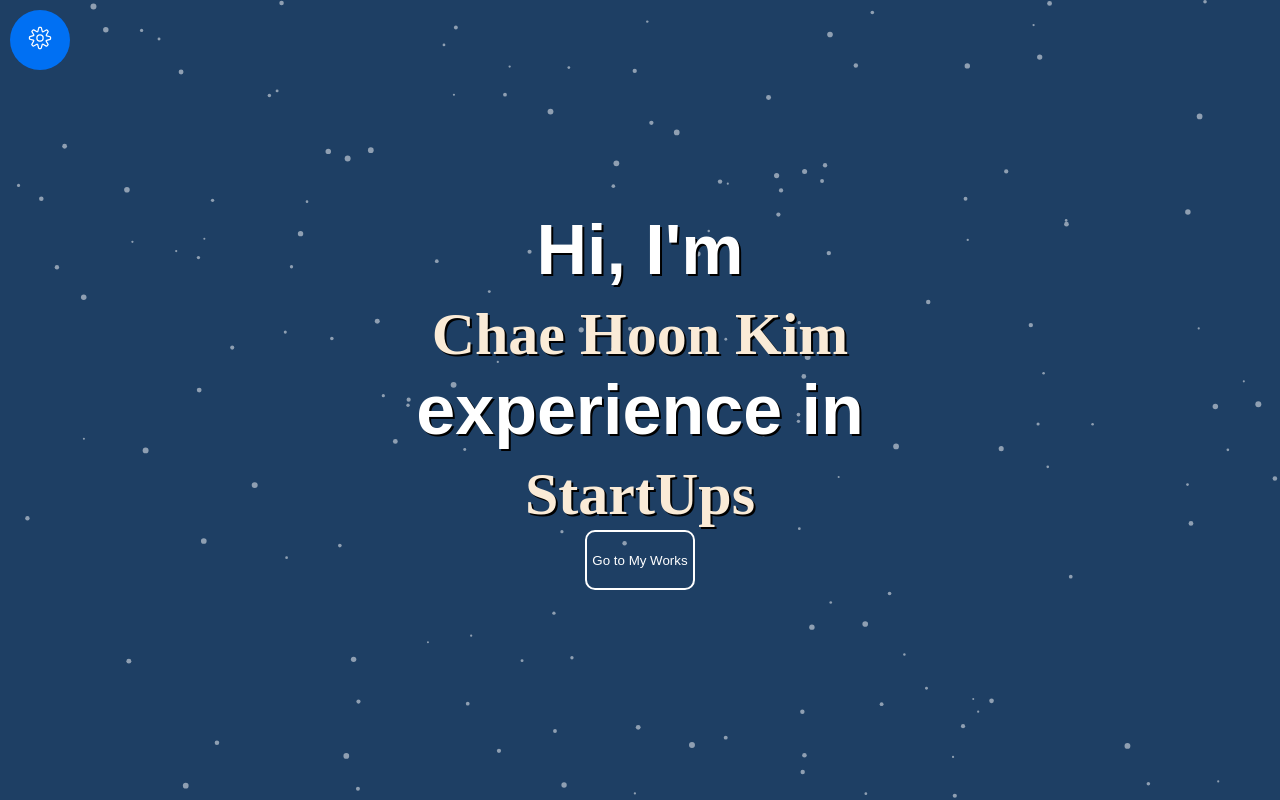
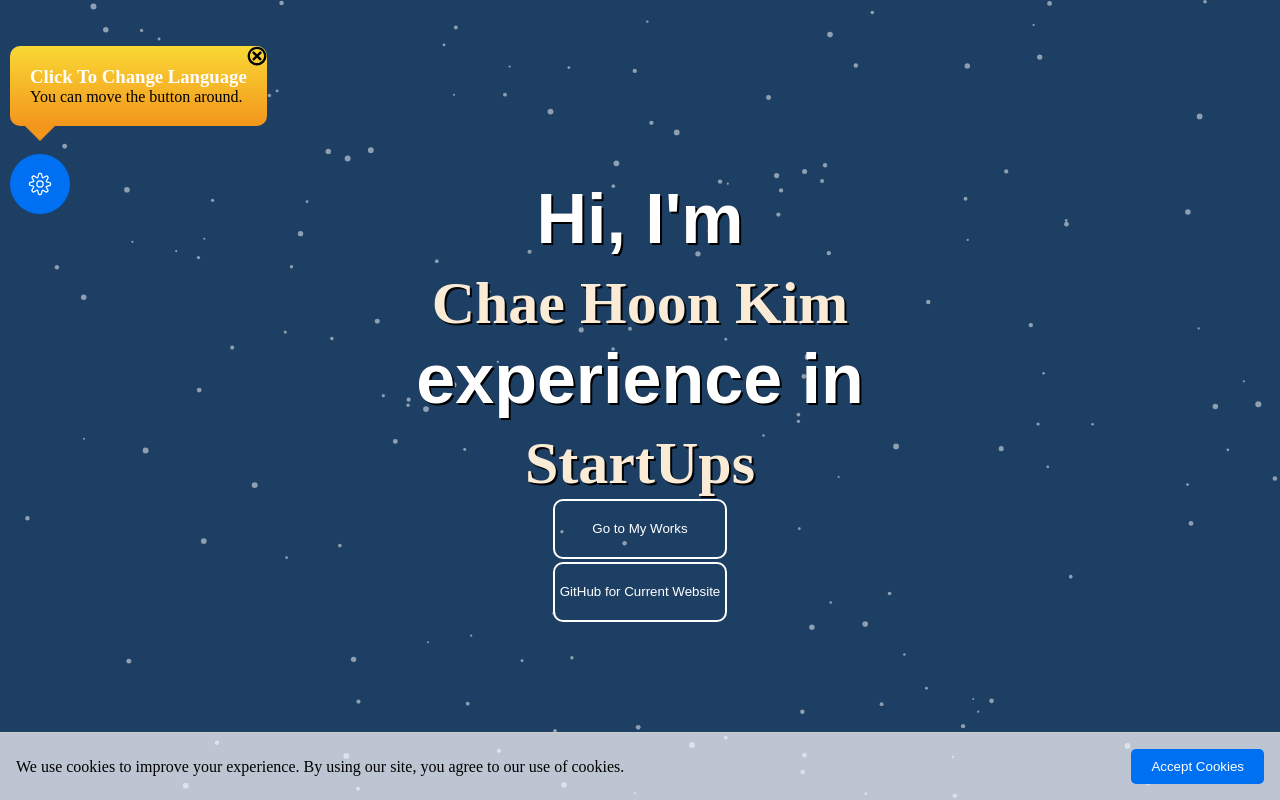
Before and after one commit to ChaeHoonK/Portfolio, a Next.js app: page / in a window 1280 px wide. Shown: the top 800 px of the page. Built offline with nearby package versions, Linux system fonts and the light colour scheme.

Commit message:
cookie function added

```diff
--- /dev/null
+++ b/components/CookieConsent/CookieConsent.module.css
@@ -0,0 +1,27 @@
+/* styles/CookieConsent.module.css */
+
+.banner {
+    position: fixed;
+    bottom: 0;
+    width: 100%;
+    padding: 1rem;
+    background-color: rgb(255,255,255,0.7);
+    border-top: 1px solid #ccc;
+    display: flex;
+    justify-content: space-between;
+    align-items: center;
+  }
+
+  .text {
+    margin: 0;
+    color:black
+  }
+
+  .button {
+    background-color: #0070f3;
+    color: white;
+    border: none;
+    padding: 10px 20px;
+    cursor: pointer;
+    border-radius: 5px;
+  }
--- /dev/null
+++ b/components/CookieConsent/CookieConsent.tsx
@@ -0,0 +1,36 @@
+// components/CookieConsent.js
+
+import { useEffect, useState } from 'react';
+import Cookies from 'js-cookie';
+import styles from './CookieConsent.module.css';  // Import the CSS module
+
+const CookieConsent = () => {
+  const [showBanner, setShowBanner] = useState(false);
+
+  const acceptCookies = () => {
+    Cookies.set('CookieConsent', 'true', { expires: 365 });
+    setShowBanner(false);
+  };
+
+  useEffect(() => {
+    if (!Cookies.get('CookieConsent')) {
+      setShowBanner(true);
+    }
+  }, []);
+
+  if (!showBanner) {
+    return null;
+  }
+
+  return (
+    <div className={styles.banner}>
+      <p className={styles.text}>
+        We use cookies to improve your experience.
+        By using our site, you agree to our use of cookies.
+      </p>
+      <button className={styles.button} onClick={acceptCookies}>Accept Cookies</button>
+    </div>
+  );
+};
+
+export default CookieConsent;
--- a/components/FloatingButton/FloatingSettingButton.module.css
+++ b/components/FloatingButton/FloatingSettingButton.module.css
@@ -6,6 +6,9 @@
 }
 
 .chatButton {
+  display: flex;
+  justify-content: center;
+  align-items: center;
   background-color: #0070f3;
   color: white;
   border: none;
@@ -14,6 +17,8 @@
   height: 60px;
   font-size: 16px;
   cursor: pointer;
+  left:-15px;
+  top:-15px
 }
 
 .dragBorder {
@@ -23,3 +28,27 @@
   border-radius: 4px;
   cursor: move;
 }
+
+.comment {
+  position: relative;
+  top:20px;
+  padding: 15px;
+  margin: 1em 0 3em;
+  color: #000;
+  background: #f3961c;
+  border-radius: 10px;
+  background:linear-gradient(#f9d835, #f3961c);
+}
+
+/* creates triangle */
+.comment:after {
+  content: "";
+  display: block; /* reduce the damage in FF3.0 */
+  position: absolute;
+  bottom: -15px;
+  left: 15px;
+  width: 0;
+  border-width: 15px 15px 0;
+  border-style: solid;
+  border-color: #f3961c transparent;
+}
--- a/components/FloatingButton/FloatingSettingButton.tsx
+++ b/components/FloatingButton/FloatingSettingButton.tsx
@@ -1,8 +1,11 @@
 import React, { useState, useEffect, useRef } from "react";
 import styles from "./FloatingSettingButton.module.css";
 import SettingDialog from "./SettingDialog";
-import {CiHospital1, CiSettings} from 'react-icons/ci'
-import {BsArrowsMove} from 'react-icons/bs'
+import { CiHospital1, CiSettings } from "react-icons/ci";
+import { BsArrowsMove } from "react-icons/bs";
+import { GiCancel } from "react-icons/gi";
+import { isCookieAccepted } from "../../library/cookie";
+import {isMobile} from '../../library/functions'
 
 interface PosType {
   x: number;
@@ -13,18 +16,31 @@ interface PropsType {
   onToggleChat: any;
   position: PosType;
   setPosition: (pos: PosType) => void;
+  showTutorial:boolean;
+  setShowTutorial:any
 }
 
-const FloatingSettingButton: React.FC<PropsType> = ({ onToggleChat, position, setPosition }) => {
+const FloatingSettingButton: React.FC<PropsType> = ({
+  onToggleChat,
+  position,
+  setPosition,
+  showTutorial,
+  setShowTutorial
+}) => {
   const [dragging, setDragging] = useState(false);
   const holdTimeout = useRef<any>(null);
   const dragBorderRef = useRef<HTMLDivElement>(null);
 
-  const handleStart = () => {
+  const closeTutorial = () => {
+    setShowTutorial(false);
+  };
+
+  const handleStart = (e:any) => {
+    e.preventDefault()
     holdTimeout.current = setTimeout(() => {
       setDragging(true);
     }, 500);
-    console.log('down')
+    console.log("down");
     //setDragging(true);
   };
 
@@ -43,67 +59,99 @@ const FloatingSettingButton: React.FC<PropsType> = ({ onToggleChat, position, se
   };
 
   useEffect(() => {
+
+    if (isCookieAccepted()) {
+      setShowTutorial(false);
+    }
+
     const handleMouseMove = (e: MouseEvent) => {
       if (dragging) {
         e.preventDefault();
         handleMove(e.clientX, e.clientY);
-        console.log('mouse moving')
+        console.log("mouse moving");
       }
     };
 
-    const handleMouseUp = (e:MouseEvent) => {
+    const handleMouseUp = (e: MouseEvent) => {
       if (dragging) {
         e.preventDefault();
         handleEnd();
       }
-    }
+    };
 
-    const handleTouchMove = (e:TouchEvent) => {
+    const handleTouchMove = (e: TouchEvent) => {
       if (dragging) {
         e.preventDefault();
         handleMove(e.touches[0].clientX, e.touches[0].clientY);
-        document.documentElement.style.overflow = 'hidden';
-        console.log('touch moving')
+        document.documentElement.style.overflow = "hidden";
+        console.log("touch moving");
       }
-    }
+    };
 
-    const handleTouchEnd = (e:TouchEvent) => {
+    const handleTouchEnd = (e: TouchEvent) => {
       if (dragging) {
-        e.preventDefault()
-        handleEnd()
-        document.documentElement.style.overflow = 'auto';
+        e.preventDefault();
+        handleEnd();
+        document.documentElement.style.overflow = "auto";
       }
-    }
+    };
 
     document.addEventListener("mousemove", handleMouseMove);
-    document.addEventListener('mouseup',handleMouseUp)
-    document.addEventListener('touchmove',handleTouchMove)
-    document.addEventListener('touchend',handleTouchEnd)
+    document.addEventListener("mouseup", handleMouseUp);
+    document.addEventListener("touchmove", handleTouchMove);
+    document.addEventListener("touchend", handleTouchEnd);
     return () => {
       document.removeEventListener("mousemove", handleMouseMove);
-      document.removeEventListener('mouseup',handleMouseUp)
-      document.removeEventListener('touchmove',handleTouchMove)
-    document.removeEventListener('touchend',handleTouchEnd)
+      document.removeEventListener("mouseup", handleMouseUp);
+      document.removeEventListener("touchmove", handleTouchMove);
+      document.removeEventListener("touchend", handleTouchEnd);
     };
   }, [dragging]);
-
 
   return (
     <div
       className={styles.chatButtonContainer}
-      style={{ left:`${position.x}px`, top:`${position.y}px` }}
+      style={{ left: `${position.x}px`, top: `${position.y}px` , display:'flex', flexDirection:'column-reverse'}}
     >
-      <button
+      {dragging ? <div><BsArrowsMove style={{position:'relative', left:'45px'}} size="20px"/></div> : null}
+      <div
         className={styles.chatButton}
         onClick={onToggleChat}
-        onMouseDown={(e) => handleStart()}
-        onTouchStart={(e) => handleStart()}
+        onMouseDown={(e) => handleStart(e)}
+        onTouchStart={(e) => handleStart(e)}
         onMouseUp={handleEnd}
       >
-        <CiSettings size='30px'/>
-      </button>
+        <CiSettings size="30px" />
 
-      {dragging?<BsArrowsMove size='20px'>hi</BsArrowsMove>:null}
+      </div>
+
+
+
+
+
+      {showTutorial ? (
+        <div
+        className={styles.comment}
+          style={{
+            padding: "20px 20px 20px",
+          }}
+        >
+          <h3 style={{ color: "white" }}>Click To Change Language</h3>
+          <p>You can move the button around.</p>
+          <button
+            style={{
+              position: "absolute",
+              backgroundColor: "transparent",
+              border: "none",
+              top: "0px",
+              right: "0px",
+            }}
+            onClick={closeTutorial}
+          >
+            <GiCancel size="20px" />
+          </button>
+        </div>
+      ) : null}
     </div>
   );
 };
--- a/components/FloatingButton/SettingLayout.tsx
+++ b/components/FloatingButton/SettingLayout.tsx
@@ -1,65 +1,76 @@
-import React, { useState, useRef, useEffect } from 'react';
-import FloatingSettingButton from './FloatingSettingButton';
-import SettingDialog from './SettingDialog';
-import { truncate } from 'fs';
+import React, { useState, useRef, useEffect } from "react";
+import FloatingSettingButton from "./FloatingSettingButton";
+import SettingDialog from "./SettingDialog";
+import { truncate } from "fs";
 
 type Props = {
   children: React.ReactNode;
 };
 
 type Position = {
-    x: number;
-    y: number;
-  };
+  x: number;
+  y: number;
+};
 
-const SettingLayout: React.FC<Props> = ({ children }:Props) => {
+const SettingLayout: React.FC<Props> = ({ children }: Props) => {
   const [showChatBox, setShowChatBox] = useState(false);
-  const [position, setPosition] = useState<Position>({x:10, y:10});
-  const chatBoxRef:any = useRef();
+  const [position, setPosition] = useState<Position>({ x: 10, y: 10 });
+  const [showTutorial, setShowTutorial] = useState(true);
+  const chatBoxRef: any = useRef();
 
-
-  const handleChatButtonClick = (event:React.MouseEvent) => {
+  const handleChatButtonClick = (event: React.MouseEvent) => {
     event.stopPropagation();
-    console.log('handleChatButtonClick - chat should be open')
+    console.log("handleChatButtonClick - chat should be open");
     // const newPos = { x:event.clientX, y:event.clientY}
 
     // setPosition(newPos)
     setShowChatBox(true);
   };
 
-  const handleDocumentClick = (event:any) => {
-    console.log('document click')
-    if (chatBoxRef.current && !chatBoxRef.current.contains(event.target)&&showChatBox==true) {
-      console.log('chat should be close')
+  const handleDocumentClick = (event: any) => {
+    console.log("document click");
+    if (
+      chatBoxRef.current &&
+      !chatBoxRef.current.contains(event.target) &&
+      showChatBox == true
+    ) {
+      console.log("chat should be close");
 
       setShowChatBox(false);
     }
-
   };
 
   useEffect(() => {
     //setPosition({x:window.innerWidth - 82, y:window.innerHeight-20})
     //console.log('inner width:',window.innerWidth - 82)
     if (showChatBox) {
-      document.addEventListener('click', handleDocumentClick);
+      document.addEventListener("click", handleDocumentClick);
     } else {
-      document.removeEventListener('click', handleDocumentClick);
+      document.removeEventListener("click", handleDocumentClick);
     }
 
-
     return () => {
-      document.removeEventListener('click', handleDocumentClick);
+      document.removeEventListener("click", handleDocumentClick);
     };
-
-
   }, []);
-
 
   return (
     <>
       <div>{children}</div>
-      {showChatBox? <SettingDialog position={position}  onClose={() => setShowChatBox(false)} /> :<FloatingSettingButton onToggleChat={handleChatButtonClick} position={position} setPosition={setPosition}/>}
-
+      {showChatBox ? (
+        <SettingDialog
+          position={position}
+          onClose={() => setShowChatBox(false)}
+        />
+      ) : (
+        <FloatingSettingButton
+          onToggleChat={handleChatButtonClick}
+          position={position}
+          setPosition={setPosition}
+          showTutorial={showTutorial}
+          setShowTutorial={setShowTutorial}
+        />
+      )}
     </>
   );
 };
--- a/components/IntroSection.tsx
+++ b/components/IntroSection.tsx
@@ -58,7 +58,14 @@ export default function IntroSection({ lan = null }) {
         <span className={styles.job}> </span>
         {/* <span>Full Stack</span> developer */}
       </h1>
-      <Button style={{ color: "white", border: "2px solid white" }} text={"Go to My Works"} onClick={scrollToForm} />
+      <div style={{display:"flex", flexDirection:"column", rowGap:'3px'}}>
+        <Button style={{ color: "white", border: "2px solid white" }} text={"Go to My Works"} onClick={scrollToForm} />
+        <a href="https://github.com/ChaeHoonK/Portfolio" target="_blank" rel="noreferrer">
+          <Button style={{ color: "white", border: "2px solid white"}} text={"GitHub for Current Website"}></Button>
+        </a>
+      </div>
+
+
     </div>
   );
 }
--- /dev/null
+++ b/library/cookie.ts
@@ -0,0 +1,5 @@
+import Cookies from 'js-cookie'
+
+export function isCookieAccepted() {
+    return Cookies.get('CookieConsent') ? true : false
+}
--- a/package.json
+++ b/package.json
@@ -16,7 +16,10 @@
     "axios": "^1.4.0",
     "eslint": "8.30.0",
     "eslint-config-next": "13.1.1",
+    "install": "^0.13.0",
+    "js-cookie": "^3.0.5",
     "next": "13.1.1",
+    "npm": "^9.8.1",
     "react": "18.2.0",
     "react-dom": "18.2.0",
     "react-ga4": "^1.4.1",
@@ -29,6 +32,7 @@
     "typescript": "4.9.4"
   },
   "devDependencies": {
+    "@types/js-cookie": "^3.0.3",
     "@types/react-modal": "^3.13.1"
   }
 }
--- a/pages/[lan].tsx
+++ b/pages/[lan].tsx
@@ -16,7 +16,7 @@ import ParticlesWrapper from "../components/ParticleWrapper";
 import papagoTranslate from "../library/papago";
 import { translateJsonProject, translateJsonAbout, translateJsonWorkDescriptions } from "../library/translate";
 
-import { useIntersectionObserver } from "../hooks/useIntersectionObserver";
+import CookieConsent from "../components/CookieConsent/CookieConsent";
 
 import SettingLayout from '../components/FloatingButton/SettingLayout'
 
@@ -100,6 +100,7 @@ export default function Home({ lan }: any) {
         {/* </div> */}
       </main>
       </SettingLayout>
+      <CookieConsent/>
     </>
   );
 }
--- a/pages/index.tsx
+++ b/pages/index.tsx
@@ -20,6 +20,8 @@ import { useIntersectionObserver } from "../hooks/useIntersectionObserver";
 import ReactGA from 'react-ga4'
 
 import SettingLayout from '../components/FloatingButton/SettingLayout'
+
+import CookieConsent from "../components/CookieConsent/CookieConsent";
 
 const inter = Inter({ subsets: ['latin'] })
 
@@ -71,6 +73,7 @@ export default function Home() {
         {/* </div> */}
       </main>
       </SettingLayout>
+      <CookieConsent/>
     </>
   );
 }
```
Also changed, not shown: library/functions.ts (+20 -0 lines), 1 other file (tests, documents, lock files or other folders).
